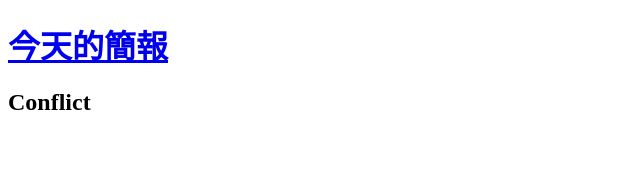
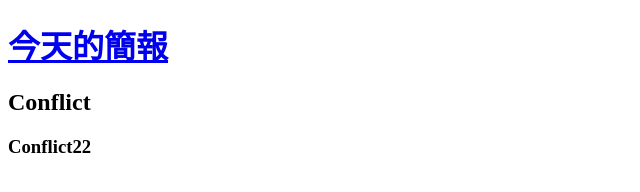
Before and after one commit to tobiichi3227/tnfsh-science-117, a plain HTML site: page index.html in a window 1280 px wide. Shown: the whole page, without its empty margins (0-640 px from the left). Drawn offline with Linux system fonts and the light colour scheme.

Commit message:
add a conflict2 text

```diff
--- a/index.html
+++ b/index.html
@@ -8,5 +8,6 @@
 <body>
     <h1><a href="https://hackmd.io/@tobiichi3227/git">今天的簡報</a></h1>
     <h2>Conflict</h2>
+    <h3>Conflict22</h3>
 </body>
 </html>
```
